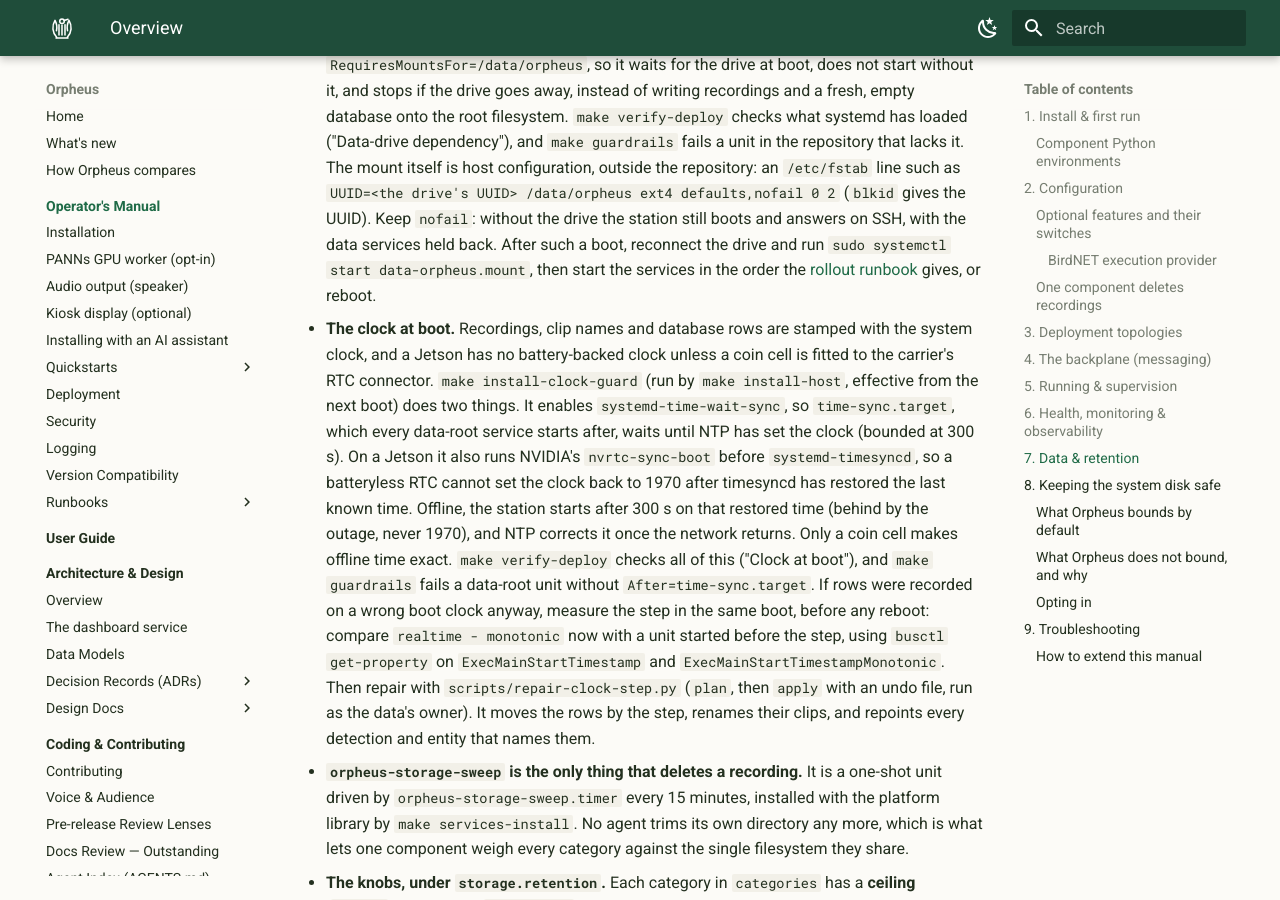
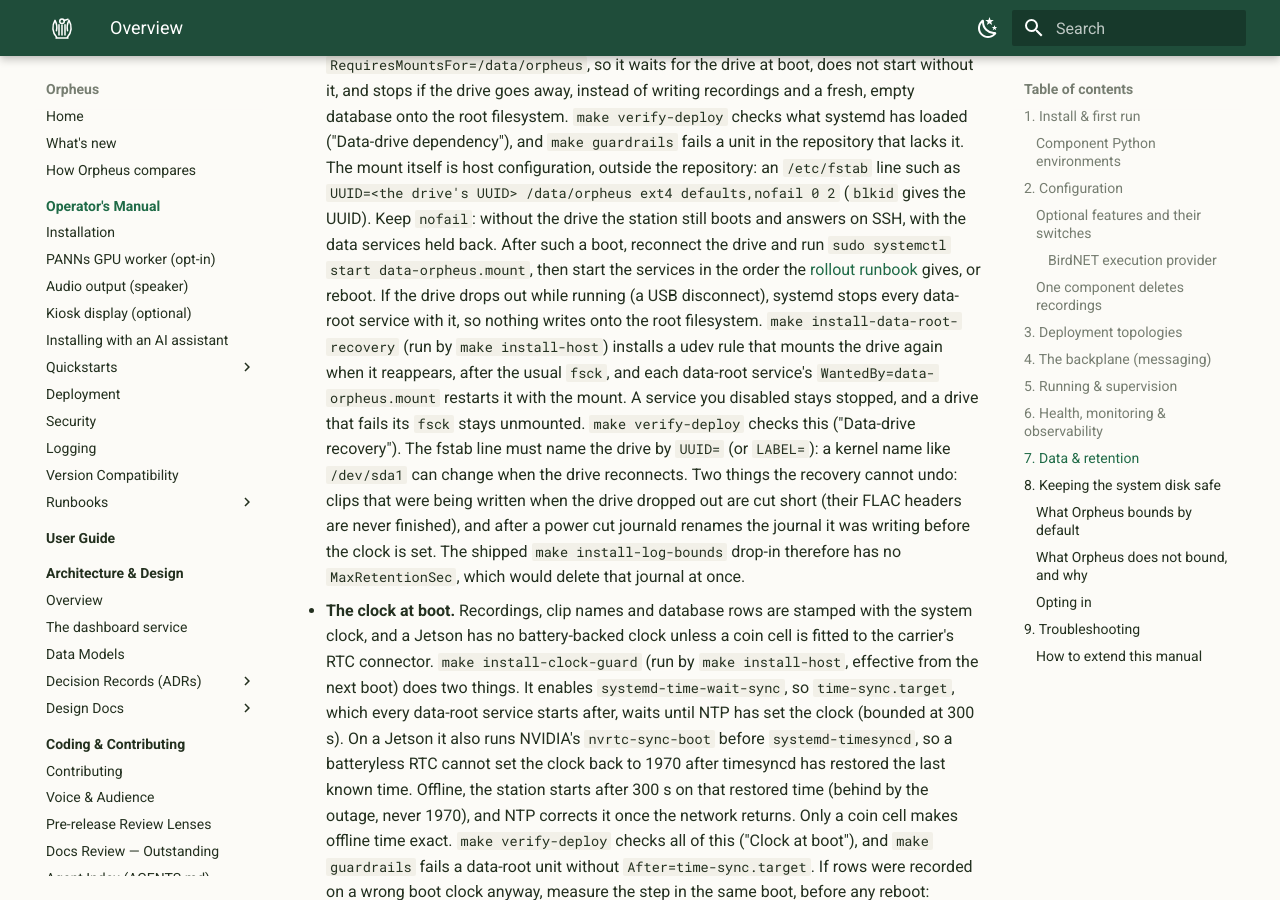
Before and after one commit to scottchronicity/orpheus, an MkDocs documentation site: the page built from docs/operator-manual/index.md, in a window 1280 px wide and 900 px high, scrolled down 10037 px. Built offline with MkDocs 1.6.1 and Material for MkDocs 9.7.7, drawn with Linux system fonts in a browser that asks for light colours.

Commit message:
fix(storage): remount the data drive and restart Orpheus when it reconnects
Every data-root service requires the data mount, so when the drive drops
out systemd stops them all, which is right: they would otherwise write
onto the root filesystem. But nothing brought them back. On jetson1
(2026-11-22) the T7 dropped off USB 110 s after boot, re-enumerated 2 s
later, and the station stayed down (kiosk: "Station unreachable") until
someone noticed. The mount only came back when the storage-sweep timer
happened to pull it in; the services never did.

Two standard pieces close the loop, nothing restarted at install:

- deploy/storage/install-data-root-recovery.sh writes a udev rule that
  starts the mount when the drive, as /etc/fstab names it (UUID=, LABEL=,
  PARTUUID=), appears. fsck runs first, as at boot; a failed check leaves
  it unmounted. A /dev/sdX fstab entry is refused: the name changed on
  jetson1 when the drive reconnected. make install-data-root-recovery,
  also run by make install-host.
- Each data-root service is WantedBy=data-orpheus.mount as well as
  multi-user.target. Its install-service already runs systemctl enable,
  which adds the link on an already-enabled unit; a disabled service stays
  stopped. Checked in the user manager: re-enable adds the new link, a
  service stopped with its required unit comes back when that unit
  starts, a disabled one does not. The sweep is left to its timer.

verify-deploy gains "Data-drive recovery" (scripts/verify-data-root-recovery.sh,
red on a host without the rule or the links), make guardrails fails a
data-root unit without the WantedBy, and 13 bats tests cover the installer
and the check. Operator manual updated.

```diff
--- a/docs/operator-manual/index.md
+++ b/docs/operator-manual/index.md
@@ -327,6 +327,20 @@ the video’s time window, including when the window crosses midnight.
   reconnect the drive and run `sudo systemctl start data-orpheus.mount`, then start
   the services in the order the [rollout runbook](../runbooks/jetson-rollout.md)
   gives, or reboot.
+  If the drive drops out while running (a USB disconnect), systemd stops every
+  data-root service with it, so nothing writes onto the root filesystem.
+  `make install-data-root-recovery` (run by `make install-host`) installs a udev
+  rule that mounts the drive again when it reappears, after the usual `fsck`,
+  and each data-root service's `WantedBy=data-orpheus.mount` restarts it with
+  the mount. A service you disabled stays stopped, and a drive that fails its
+  `fsck` stays unmounted. `make verify-deploy` checks this ("Data-drive
+  recovery"). The fstab line must name the drive by `UUID=` (or `LABEL=`): a
+  kernel name like `/dev/sda1` can change when the drive reconnects.
+  Two things the recovery cannot undo: clips that were being written when the
+  drive dropped out are cut short (their FLAC headers are never finished), and
+  after a power cut journald renames the journal it was writing before the clock
+  is set. The shipped `make install-log-bounds` drop-in therefore has no
+  `MaxRetentionSec`, which would delete that journal at once.
 - **The clock at boot.** Recordings, clip names and database rows are stamped
   with the system clock, and a Jetson has no battery-backed clock unless a coin
   cell is fitted to the carrier's RTC connector. `make install-clock-guard`
```
Also changed, not shown: 16 other files.
